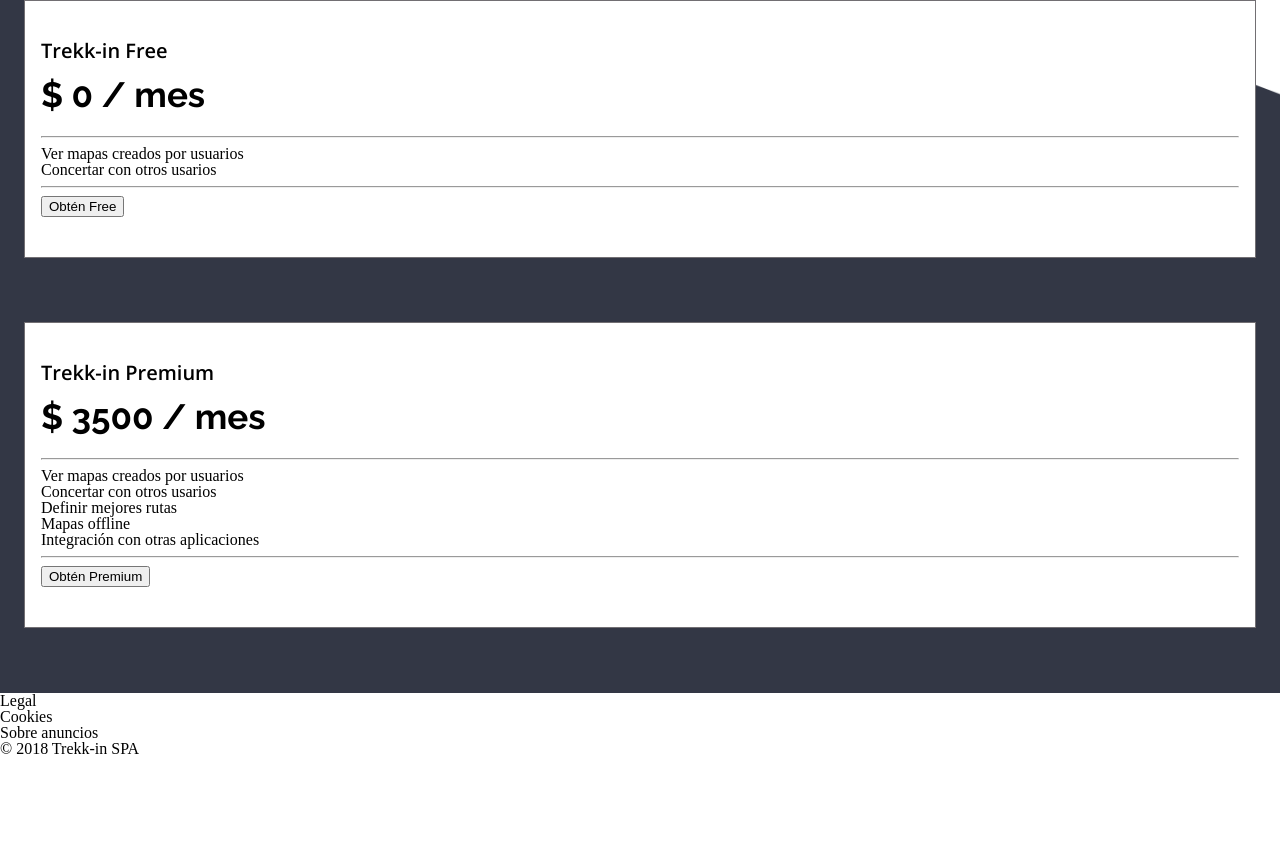
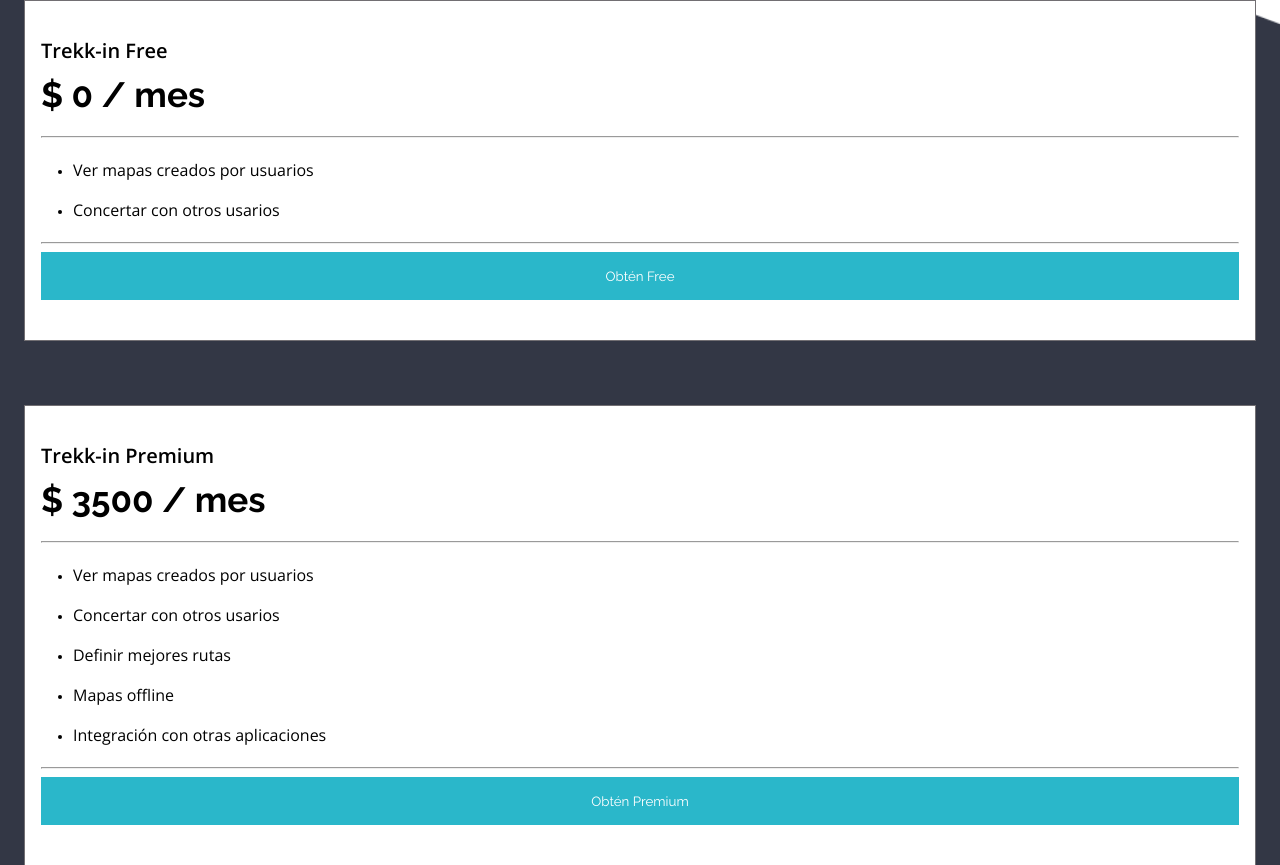
Before and after one commit to digivoro/startuptreekin, a plain HTML site: page index.html in a window 1280 px wide. Shown: the part 1224-2089 px from the top of the page. Before the commit the page ends 1981 px from the top, so only its background shows below. Drawn offline with nearby package versions, Linux system fonts and the light colour scheme.

Commit message:
Estilos botones

```diff
--- a/assets/sass/components/_buttons.scss
+++ b/assets/sass/components/_buttons.scss
@@ -1,12 +1,18 @@
 .button {
+  border: none;
+  font-family: $raleway;
   &:hover {
   }
   &:focus {
   }
 }
 .button--primary {
+  background-color: $ball-blue;
+  color: $white;
 }
 .button--large {
+  padding: 1rem 0;
+  width: 100%;
 }
 .button--small {
 }
--- a/assets/sass/components/_cards.scss
+++ b/assets/sass/components/_cards.scss
@@ -21,3 +21,18 @@
   font-weight: $bold;
   margin-bottom: 1.5rem;
 }
+
+.card__list {
+  font-family: $open-sans;
+  font-size: $xsmall;
+  font-weight: 400;
+  padding: 1rem 0 0 2rem;
+  list-style-type: disc;
+}
+.card__item-text {
+  font-size: $medium;
+}
+
+.card__list-item {
+  margin-bottom: 1.5rem;
+}
--- a/index.html
+++ b/index.html
@@ -91,27 +91,27 @@
       <div class="card">
         <div class="card__title">Trekk-in Free</div>
         <div class="card__price">$ 0 / mes</div>
-        <hr />
+        <hr class="card__divider" />
         <ul class="card__list">
-          <li class="card__list-item">Ver mapas creados por usuarios</li>
-          <li class="card__list-item">Concertar con otros usarios</li>
+          <li class="card__list-item"><span class="card__item-text">Ver mapas creados por usuarios</span></li>
+          <li class="card__list-item"><span class="card__item-text">Concertar con otros usarios</span></li>
         </ul>
-        <hr />
-        <button class="card__button button">Obtén Free</button>
+        <hr class="card__divider" />
+        <button class="card__button button button--primary button--large">Obtén Free</button>
       </div>
       <div class="card">
         <div class="card__title">Trekk-in Premium</div>
         <div class="card__price">$ 3500 / mes</div>
-        <hr />
+        <hr class="card__divider" />
         <ul class="card__list">
-          <li class="card__list-item">Ver mapas creados por usuarios</li>
-          <li class="card__list-item">Concertar con otros usarios</li>
-          <li class="card__list-item">Definir mejores rutas</li>
-          <li class="card__list-item">Mapas offline</li>
-          <li class="card__list-item">Integración con otras aplicaciones</li>
+          <li class="card__list-item"><span class="card__item-text">Ver mapas creados por usuarios</span></li>
+          <li class="card__list-item"><span class="card__item-text">Concertar con otros usarios</span></li>
+          <li class="card__list-item"><span class="card__item-text">Definir mejores rutas</span></li>
+          <li class="card__list-item"><span class="card__item-text">Mapas offline</span></li>
+          <li class="card__list-item"><span class="card__item-text">Integración con otras aplicaciones</span></li>
         </ul>
-        <hr />
-        <button class="card__button button">Obtén Premium</button>
+        <hr class="card__divider" />
+        <button class="card__button button button--primary button--large">Obtén Premium</button>
       </div>
     </section>
 
```
Also changed, not shown: assets/css/style.css, 1 other file.
